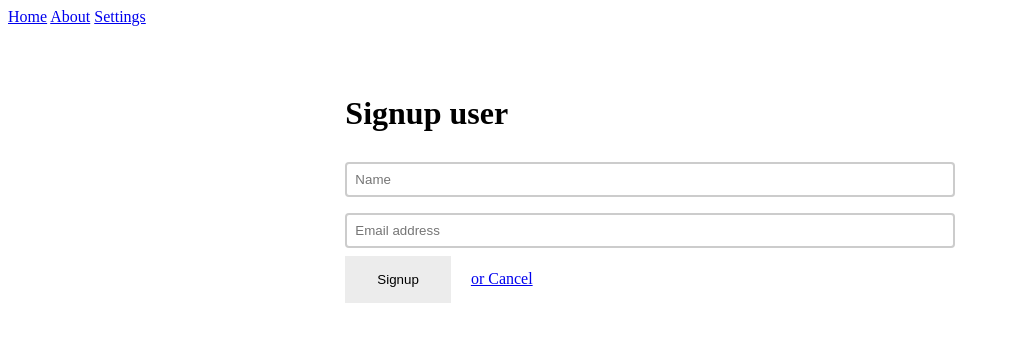
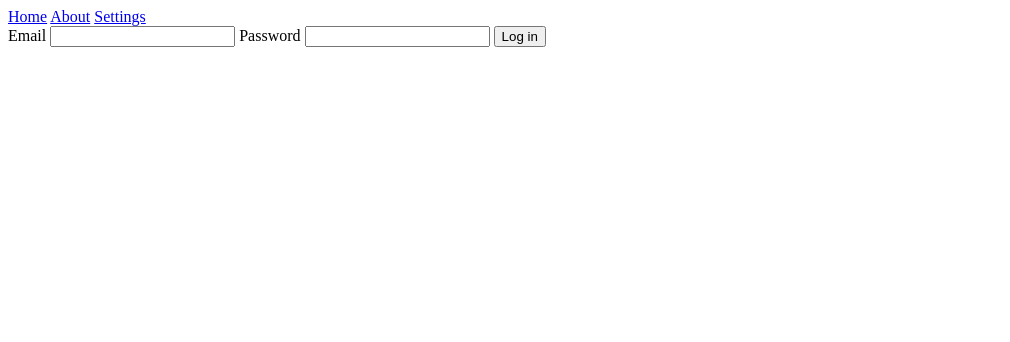
Before and after one commit to Thatcherwood/SnapDisco, a SvelteKit app in the folder SnapDisco/: page /login in a window 1280 px wide. Shown: the top 342 px of the page, without its empty margins (0-1010 px from the left). Built offline with nearby package versions, Linux system fonts and the light colour scheme.

Commit message:
Brand dead login page as it is clear I cant copy paste this stuff

```diff
--- a/SnapDisco/src/routes/login/+page.server.ts
+++ b/SnapDisco/src/routes/login/+page.server.ts
@@ -1,31 +1,7 @@
-import { fail } from '@sveltejs/kit';
-import prisma from "$lib/prisma";
-import { redirect } from '@sveltejs/kit';
+import type { Actions } from './$types';
 
-
-/** @type {import('./$types').Actions} */
 export const actions = {
-  default: async ({ request }) => {
-    const data = await request.formData();
-
-    let name = data.get("name")?.toString()
-    let userEmail = data.get("userEmail")?.toString()
-
-    if (!name || !userEmail) {
-      return fail(400, { name, userEmail, missing: true });
-    }
-
-    if (!(/^\w+([\.-]?\w+)*@\w+([\.-]?\w+)*(\.\w{2,3})+$/.test(userEmail))) {
-      return fail(400, { name, incorrect: true });
-    }
-
-    await prisma.user.create({
-      data: {
-        name,
-        email: userEmail,
-      },
-    });
-
-    throw redirect(303, `/`)
+  default: async (event) => {
+    // TODO log the user in
   }
-};
+} satisfies Actions;
--- a/SnapDisco/src/routes/login/+page.svelte
+++ b/SnapDisco/src/routes/login/+page.svelte
@@ -1,58 +1,11 @@
-<script lang="ts">
-    import type { ActionData } from './$types'
-
-    export let form:ActionData;
-  </script>
-
-  <div class="page">
-    <form method="post">
-      <h1>Signup user</h1>
-      {#if form?.missing}<p class="error">Missing field required!</p>{/if}
-      {#if form?.incorrect}<p class="error">Invalid e-mail address!</p>{/if}
-      <input
-        placeholder="Name"
-        type="text"
-        name="name"
-        value={form?.name ?? ""}
-      />
-      <input
-        placeholder="Email address"
-        type="text"
-        name="userEmail"
-        value={form?.userEmail ?? ""}
-      />
-      <button type="submit">Signup</button>
-
-      <a class="back" href="/"> or Cancel </a>
-    </form>
-  </div>
-
-  <style scoped>
-    .page {
-      background: white;
-      padding: 3rem;
-      display: flex;
-      justify-content: center;
-    }
-
-    input[type="text"] {
-      width: 100%;
-      padding: 0.5rem;
-      margin: 0.5rem 0;
-      border-radius: 0.25rem;
-      border: 0.125rem solid rgba(0, 0, 0, 0.2);
-    }
-
-    button[type="submit"] {
-      background: #ececec;
-      border: 0;
-      padding: 1rem 2rem;
-    }
-
-    .back {
-      margin-left: 1rem;
-    }
-    .error {
-      color: red;
-    }
-  </style>
+<form method="POST">
+    <label>
+      Email
+      <input name="email" type="email">
+    </label>
+    <label>
+      Password
+      <input name="password" type="password">
+    </label>
+    <button>Log in</button>
+  </form>
```
